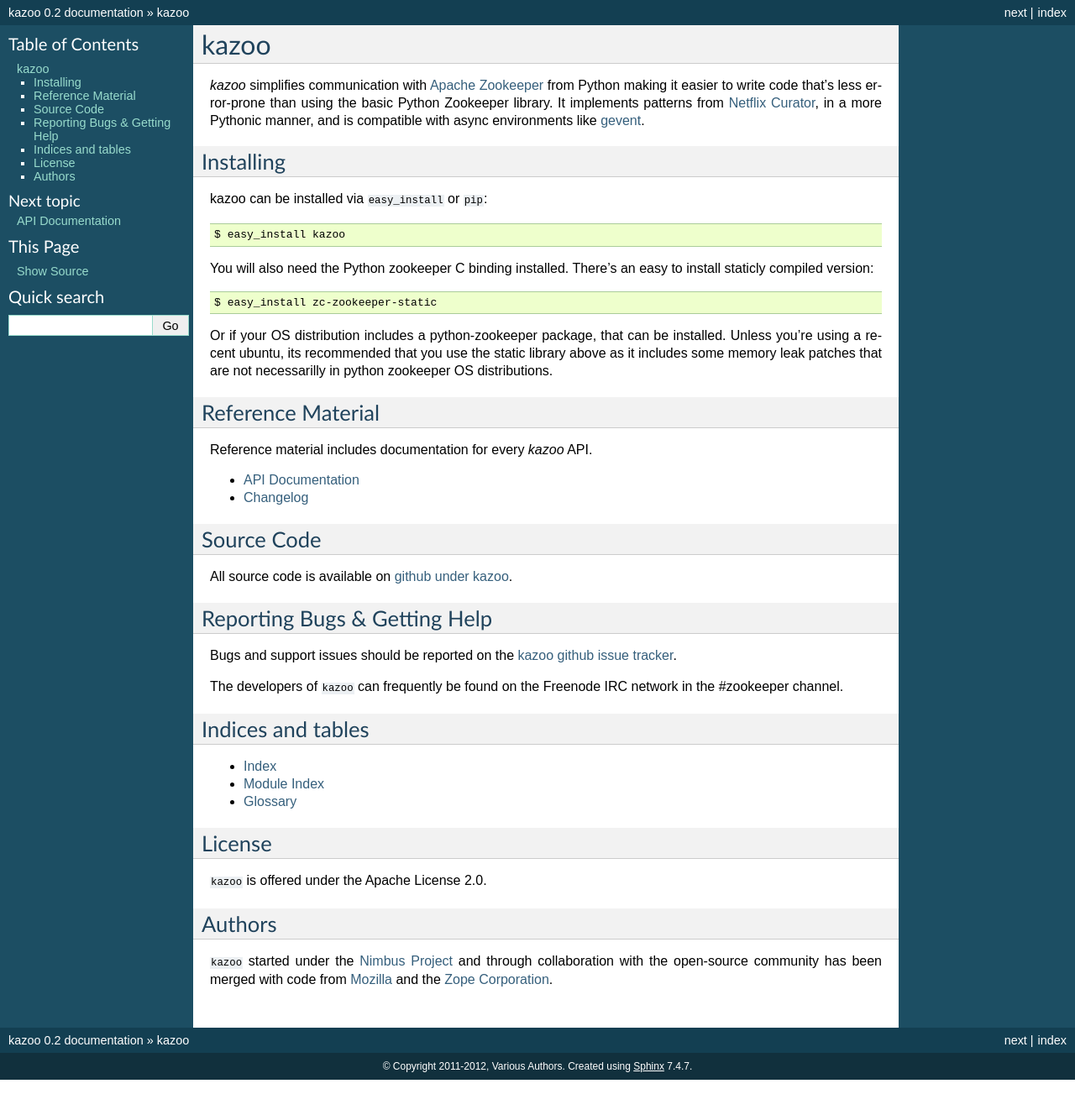
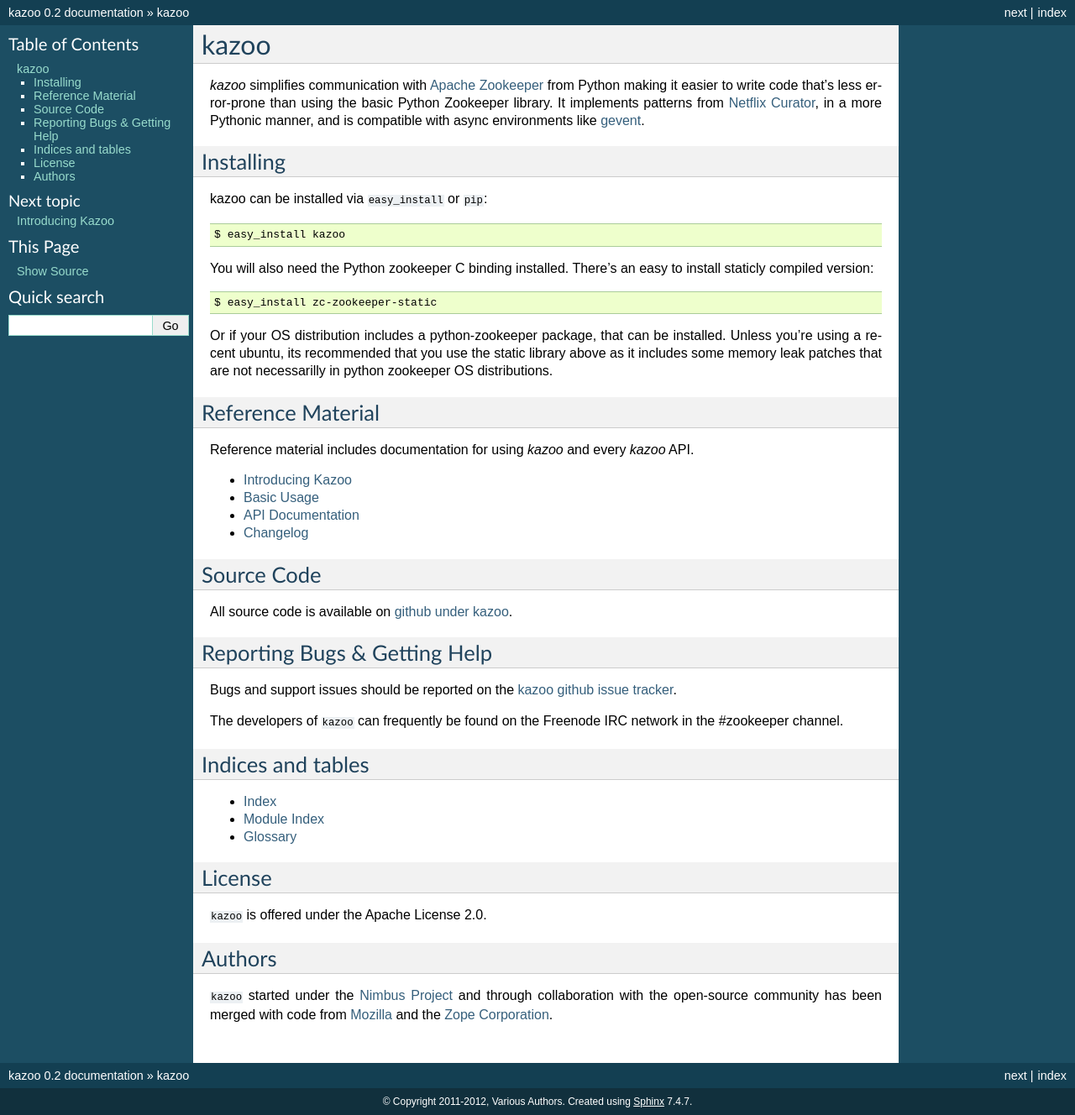
Before and after one commit to python-zk/kazoo, a Sphinx documentation site: the page built from docs/index.rst, in a window 1280 px wide. Shown: the whole page at 84% size. Built offline with Sphinx 7.4.7, drawn with Linux system fonts in a browser that asks for light colours; before the commit the page ends 1286 px from its top, so only the background shows below that.

Commit message:
Start fleshing out the docs, add stubs.

```diff
--- /dev/null
+++ b/docs/basic_usage.rst
@@ -0,0 +1,5 @@
+.. _basic_usage:
+
+===========
+Basic Usage
+===========
--- a/docs/index.rst
+++ b/docs/index.rst
@@ -31,11 +31,14 @@
 Reference Material
 ==================
 
-Reference material includes documentation for every `kazoo` API.
+Reference material includes documentation for using `kazoo` and every
+`kazoo` API.
 
 .. toctree::
    :maxdepth: 1
 
+   introduction
+   basic_usage
    api
    Changelog <changelog>
 
```
Also changed, not shown: docs/introduction.rst (added, +18 -0 lines).
